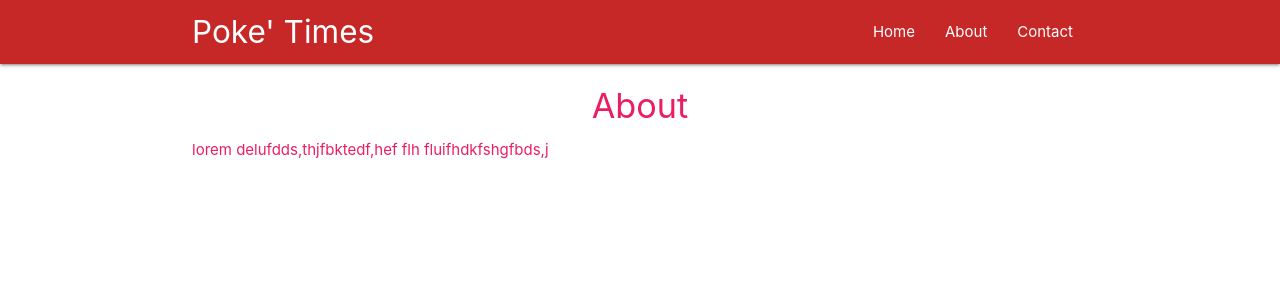
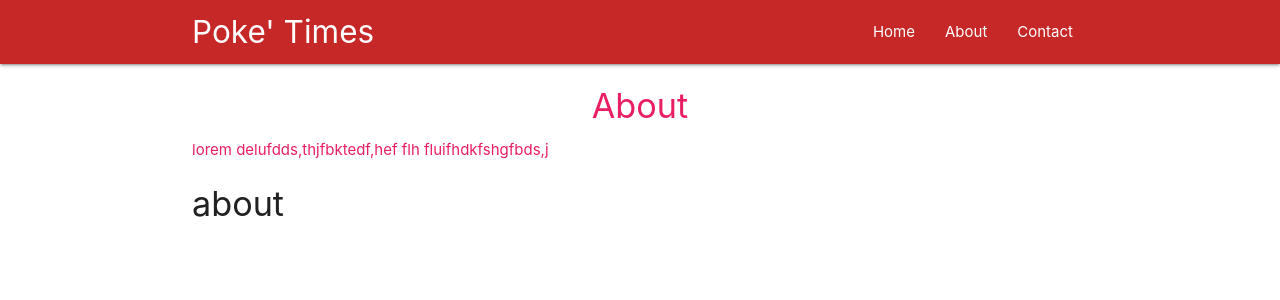
Before and after one commit to gonzalezsoriano777/REACT, a React (Create React App) app in the folder poketimesii/: page /about in a window 1280 px wide. Shown: the top 300 px of the page. Built offline with nearby package versions, Linux system fonts and the light colour scheme.

Commit message:
Route Parameters Part 1

```diff
--- a/poketimesii/src/App.js
+++ b/poketimesii/src/App.js
@@ -4,6 +4,7 @@
 import Home from './components/Home'
 import Contact from './components/Contact'
 import About from './components/About'
+import Post from './components/Post'
 
 
 class App extends Component {
@@ -15,10 +16,11 @@
         <Route exact path='/' component={Home} />
         <Route path='/about' component={About} />
         <Route path='/contact' component={Contact} />
+        <Route path='/:post_id' component={Post} />
          </div>
       </BrowserRouter>
-      // What does the BroswerRoute do.. this applicatin can use routes and then it grabs the component of 'Home' and uses it using the forward slash
-    );
+      // What the '/:' means once using the path attribute in the the Route is that your calling a root that has an id (name) of post_id and it bring you to that page
+      )
   }
 }
 
--- /dev/null
+++ b/poketimesii/src/components/Post.js
@@ -0,0 +1,22 @@
+import React, { Component } from 'react'
+
+class Post extends Component {
+    state = {
+        id: null
+    }
+    componentDidMount(){
+        let id = this.props.match.params.post_id;
+        this.setState({
+            id: id
+        })
+    }
+    render(){
+    return (
+        <div className="container">
+            <h4>{this.state.id}</h4>
+        </div>
+    )
+  }
+}
+
+export default Post
--- a/poketimesii/src/hoc/Rainbow.js
+++ b/poketimesii/src/hoc/Rainbow.js
@@ -1,6 +1,6 @@
 import React from 'react'
 
-const Rainbow = (WrappedComponent) => {
+const Rainbow = (WrappedComponent) => { // taking the wrapped component export it and use it on the component itself
 
     const colours = ['red', 'pink', 'orange', 'blue', 'green', 'yellow'];
     const randomColour = colours[Math.floor(Math.random() * 5)];
```
